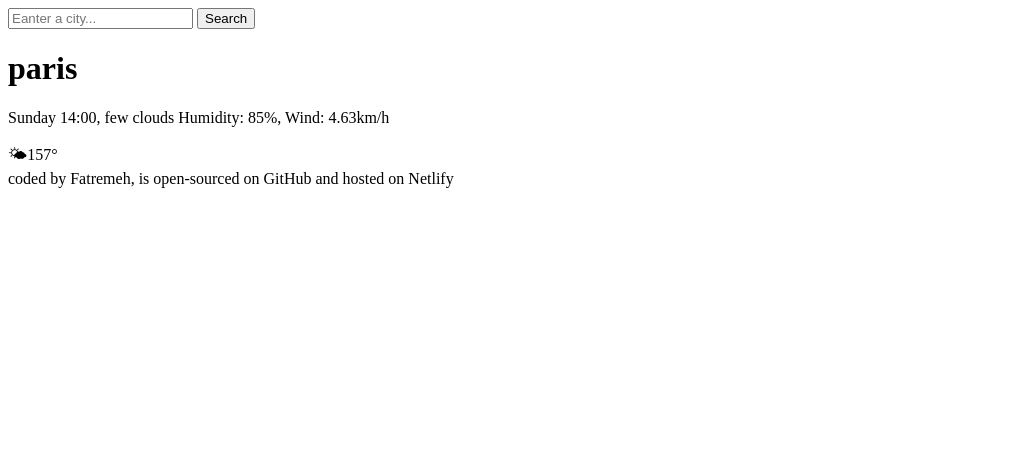
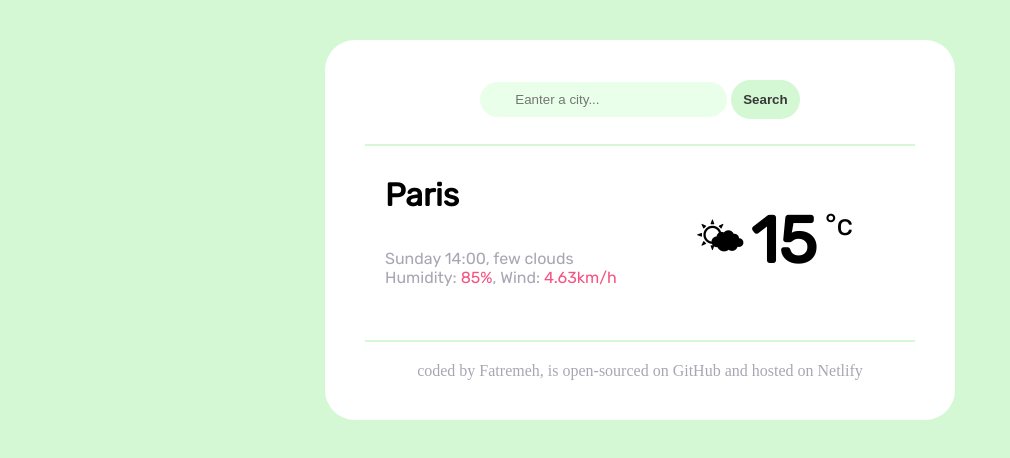
Before and after one commit to FTTM-M/SheCodesweek7, a plain HTML site: page index.html in a window 1280 px wide. Shown: the whole page, without its empty margins (0-1010 px from the left). Drawn offline with Linux system fonts and the light colour scheme.

Commit message:
style the css

```diff
--- a/index.html
+++ b/index.html
@@ -4,22 +4,33 @@
     <meta charset="UTF-8" />
     <meta http-equiv="X-UA-Compatible" content="IE=edge" />
     <meta name="viewport" content="width=device-width, initial-scale=1.0" />
+    <link rel="stylesheet" href="src/style.css" />
     <title>Weather</title>
+    <link rel="preconnect" href="https://fonts.googleapis.com">
+<link rel="preconnect" href="https://fonts.gstatic.com" crossorigin>
+<link href="https://fonts.googleapis.com/css2?family=Caveat:wght@600&family=Rubik&display=swap" rel="stylesheet">
   </head>
   <body>
+    <div class="main-color">
       <header>
         <form>
-        <input type="search" placeholder="Eanter a city..." />
-        <input type="submit" value="Search" />
+          <input
+            type="search"
+            placeholder="Eanter a city..."
+            required
+            class="search-box"
+          />
+          <input type="submit" value="Search" class="search-button" />
         </form>
       </header>
       <main>
-      <h1>paris</h1>
-      <p>Sunday 14:00, few clouds Humidity: 85%, Wind: 4.63km/h</p>
-      🌤157°
+        <h1><strong>Paris</strong></h1>
+        <p>Sunday 14:00, few clouds </br>   Humidity: <span class="identity">85%</span>, Wind: <span class="identity">4.63km/h</span></p>
+        <div class="tempature"><div class="icon">🌤</div><div class="temp">15</div><div class="degree">°c</div></div>
       </main>
       <footer>
         coded by Fatremeh, is open-sourced on GitHub and hosted on Netlify
       </footer>
+    </div>
   </body>
 </html>
--- a/src/style.css
+++ b/src/style.css
@@ -0,0 +1,73 @@
+body {
+  background: rgb(211, 248, 211);
+  font-size: 20;
+  font-family: "Caveat", cursive;
+  font-family: "Rubik", sans-serif;
+}
+.main-color {
+  background: rgb(255, 255, 255);
+  max-width: 550px;
+  margin: 40px auto;
+  padding: 40px;
+  border-radius: 30px;
+}
+form {
+  text-align: center;
+}
+.search-box {
+  background: rgb(234, 255, 234);
+  border: none;
+  border-radius: 30px;
+  padding: 10px 35px;
+}
+.search-button {
+  border: none;
+  border-radius: 30px;
+  background: rgb(211, 248, 211);
+  padding: 12px;
+  font-weight: 550;
+  color: rgb(56, 56, 56);
+}
+p,
+footer {
+  color: #a9a6b3;
+}
+.identity {
+  font-weight: 550;
+  color: #f65282;
+}
+h1 {
+  font-weight: 1800px;
+  margin: 30px 0px 35px 20px;
+}
+header {
+  padding-bottom: 25px;
+  border-bottom: 2px solid rgb(211, 248, 211);
+}
+footer {
+  border-top: 2px solid rgb(211, 248, 211);
+  padding-top: 20px;
+  margin-top: 60px;
+  text-align: center;
+  font-family: none;
+}
+p {
+  margin: 0px 0px 0px 20px;
+}
+.tempature {
+  display: flex;
+  margin: -80px 330px 0px;
+}
+.icon {
+  font-size: 42px;
+  margin-top: 2px;
+}
+.temp {
+  font-size: 65px;
+  font-weight: bold;
+  margin: -5px 0px 0px 5px;
+}
+.degree {
+  font-size: 30px;
+  margin: 0px 0px 0px 8px;
+}
```
Lines whose indentation alone changed are shown as unchanged.
